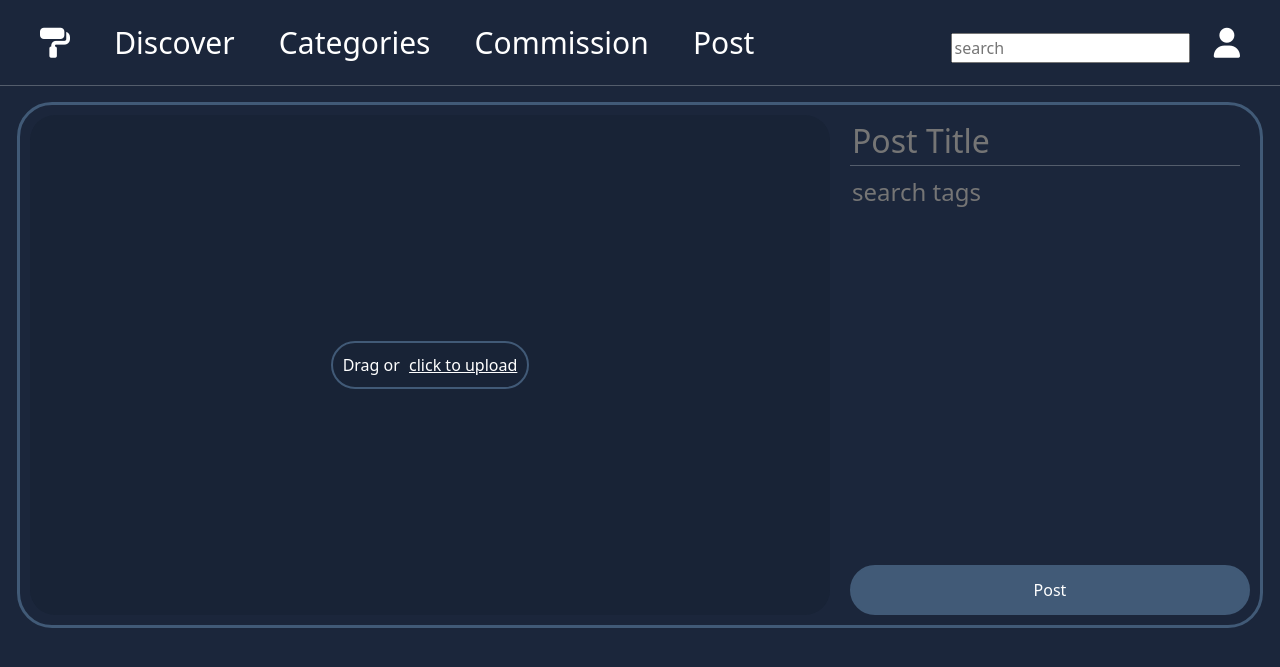
After one commit to JRichm/artistlinq, a Flask app: page /post in a window 1280 px wide. The commit adds this page. Shown: the top 667 px of the page. Run offline with Flask 3, Linux system fonts and the light colour scheme; some libraries are stand-ins or nearby versions.

Commit message:
updated new post page

```diff
--- a/server.py
+++ b/server.py
@@ -44,6 +44,12 @@ def user_view(username):
     return render_template('user_view.html', user=user, images=get_images())
 
 
+    ### " New Post " ###
+@app.route('/post')
+def new_post():
+    return render_template('new_post.html', )
+
+
 """"""""""""""""""""""""""""""""""""""""""
 """  ###     Server Methods     ###    """
 """"""""""""""""""""""""""""""""""""""""""
--- a/static/css/base.css
+++ b/static/css/base.css
@@ -31,3 +31,11 @@ nav a:hover {
     color: #bfbfbf;
     transition: color .2s;
 }
+
+hr {
+  color: white;
+}
+
+.hidden {
+    display: none !important;
+}
--- a/static/css/index.css
+++ b/static/css/index.css
@@ -1,8 +1,4 @@
 * {box-sizing:border-box}
-
-hr {
-  color: white;
-}
 
 /* Slideshow container */
 .slideshow-container {
--- /dev/null
+++ b/static/css/new_post.css
@@ -0,0 +1,102 @@
+.new-post {
+    display: flex;
+    justify-content: center;
+    align-items: center;
+}
+
+.new-post-box {
+    display: flex;
+    flex-direction: row;
+    border: 3px solid #415a77;
+    background-color: #1b263b;
+    border-radius: 35px;
+}
+
+.post-input {
+    color: white;
+    width: 800px;
+    height: 500px;
+    margin: 10px;
+    border-radius: 25px;
+    background-color: #182336;
+    position: relative;
+    display: flex;
+    justify-content: center;
+    align-items: center;
+}
+
+.custom-file-label {
+    color: white;
+    padding: 10px;
+    background-color: #182336;
+    border: 2px solid #415a77;
+    border-radius: 25px;
+    cursor: pointer;
+}
+
+.custom-file-label::after {
+    content: 'click to upload'; /* Add your custom text */
+    padding-left: 5px; /* Add appropriate spacing if needed */
+    text-decoration: underline;
+}
+
+.post-preview {
+    display: flex;
+    justify-content: center;
+    align-items: center;
+    width: 800px;
+    height: 500px;
+    border-radius: 25px;
+    background-color: #182336;
+    margin: 10px;
+    overflow: hidden;
+}
+
+.post-preview img {
+    padding: 30px;
+    width: 100%; /* Make the image fill the width of the container */
+    height: 100%; /* Make the image fill the height of the container */
+    object-fit: contain; /* Preserve aspect ratio and fit the image within the container */
+}
+
+.input-info {
+    display: flex;
+    position: relative;
+    flex-direction: column;
+}
+
+.input-info input {
+    display: flex;
+    width: 400px;
+    height: 50px;
+    margin: 10px;
+    background-color: transparent;
+    color: white;
+    border: none;
+    outline: none;
+    caret-color: transparent;
+}
+
+.input-info input:focus {
+    border: none;
+    outline: none;
+}
+
+#post-title-input {
+    font-size: 32px;
+}
+
+#tag-search-input {
+    font-size: 24px;
+}
+
+#post-button {
+    color: white;
+    background-color: #415a77;
+    border: 2px solid #415a77;
+    border-radius: 25px;
+    cursor: pointer;
+    position: absolute;
+    bottom: 0;
+    justify-content: center;
+}
--- /dev/null
+++ b/static/javascript/new_post.js
@@ -0,0 +1,30 @@
+
+const postBox = document.querySelector('.new-post-box');
+const postInputBox = document.querySelector('.post-input');
+const postPreviewBox = document.querySelector('.post-preview');
+
+const fileInput = document.getElementById('fileInput');
+const customFileLabel = document.querySelector('.custom-file-label');
+const previewImg = document.getElementById('post-preview-img');
+
+fileInput.addEventListener('change', function() {
+
+    // TODO add filetype verification
+
+    if (fileInput.files.length <= 0) {
+        customFileLabel.textContent = 'Drag file here';
+    } else {
+
+        const file = fileInput.files[0];
+        const reader = new FileReader();
+
+        reader.onload = (e) => {
+            previewImg.src = e.target.result;
+        }
+
+        reader.readAsDataURL(file);
+
+        postInputBox.classList.add('hidden');
+        postPreviewBox.classList.remove('hidden');
+    }
+});
--- a/templates/base.html
+++ b/templates/base.html
@@ -16,6 +16,7 @@
             <a href="">Discover</a> <!-- turn this into a dropdown -->
             <a href="">Categories</a>
             <a href="">Commission</a>
+            <a href="/post">Post</a>
         </span>
         <span>
             <input type="text" placeholder="search">
--- /dev/null
+++ b/templates/new_post.html
@@ -0,0 +1,34 @@
+{% extends 'base.html' %}
+{% block title %}Art-Station [NEW POST]{% endblock %}
+{% block head %}
+    <link rel="stylesheet" href="../static/css/new_post.css">
+{% endblock %}
+
+{% block body %}
+<main>
+    <section>
+        <hr>
+        <article class="new-post">
+            <div class="new-post-box">
+                <div class="post-input" >
+                    <input type="file" id="fileInput" class="hidden" />
+                    <label for="fileInput" class="custom-file-label">Drag or </label>
+                </div>
+                <div class="post-preview hidden">
+                    <img id="post-preview-img" src="">
+                </div>
+                <div class="input-info">
+                    <input id="post-title-input" type="text" placeholder="Post Title">
+                    <hr style="height:0px; margin:-10px 20px -10px 10px">
+                    <input id="tag-search-input" type="text" placeholder="search tags">
+                    <div class="tag-list-box">
+
+                    </div>
+                    <input id="post-button" type="submit" value="Post">
+                </div>
+            </div>
+        </article>
+    </section>
+</main>
+<script src="/static/javascript/new_post.js"></script>
+{% endblock %}
--- a/templates/user_view.html
+++ b/templates/user_view.html
@@ -1,5 +1,5 @@
 {% extends 'base.html' %}
-{% block title %}Art-Station [INDEX]{% endblock %}
+{% block title %}Art-Station [USER - {{ session.get('username') }}]{% endblock %}
 {% block head %}
     <link rel="stylesheet" href="../static/css/user_view.css">
 {% endblock %}
```
